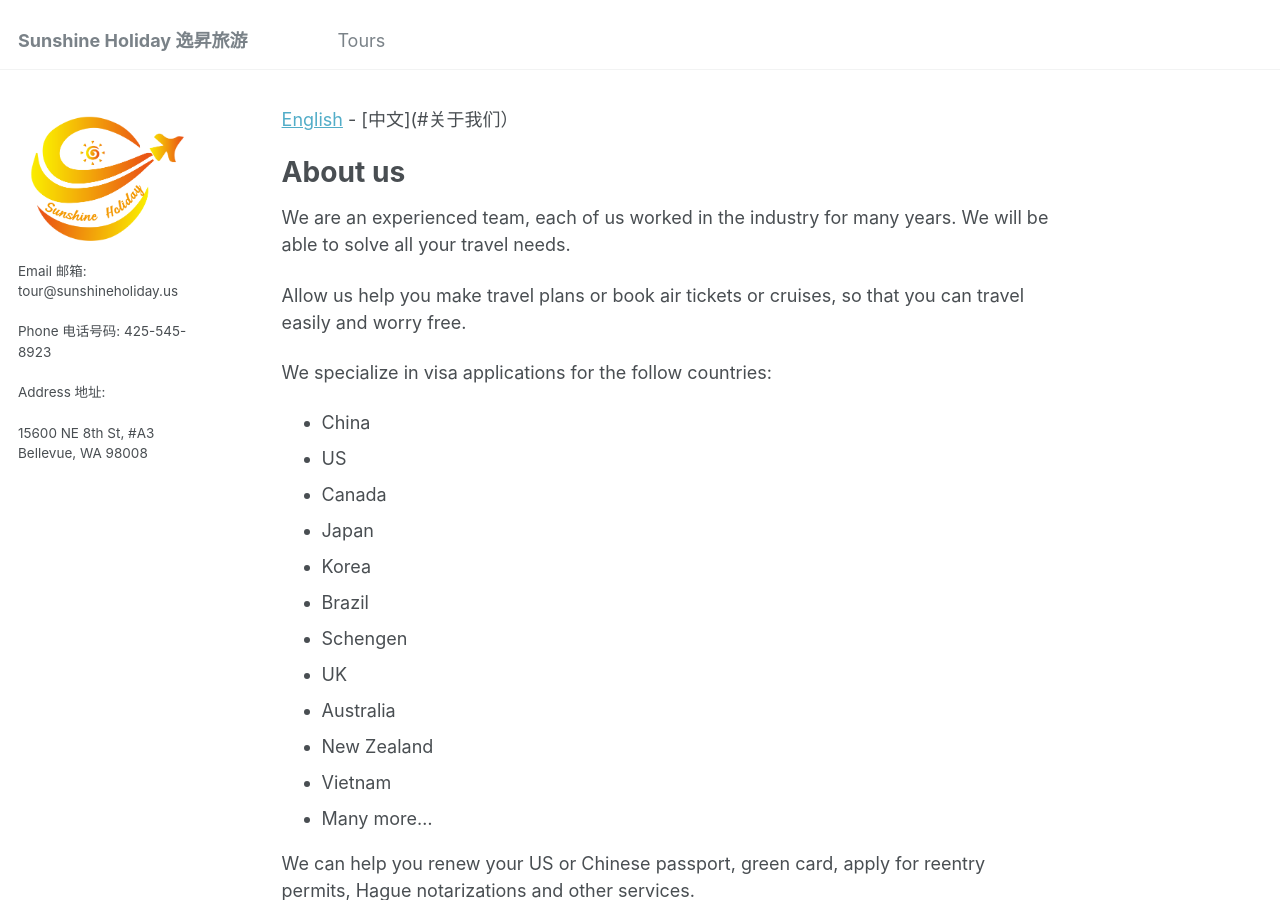
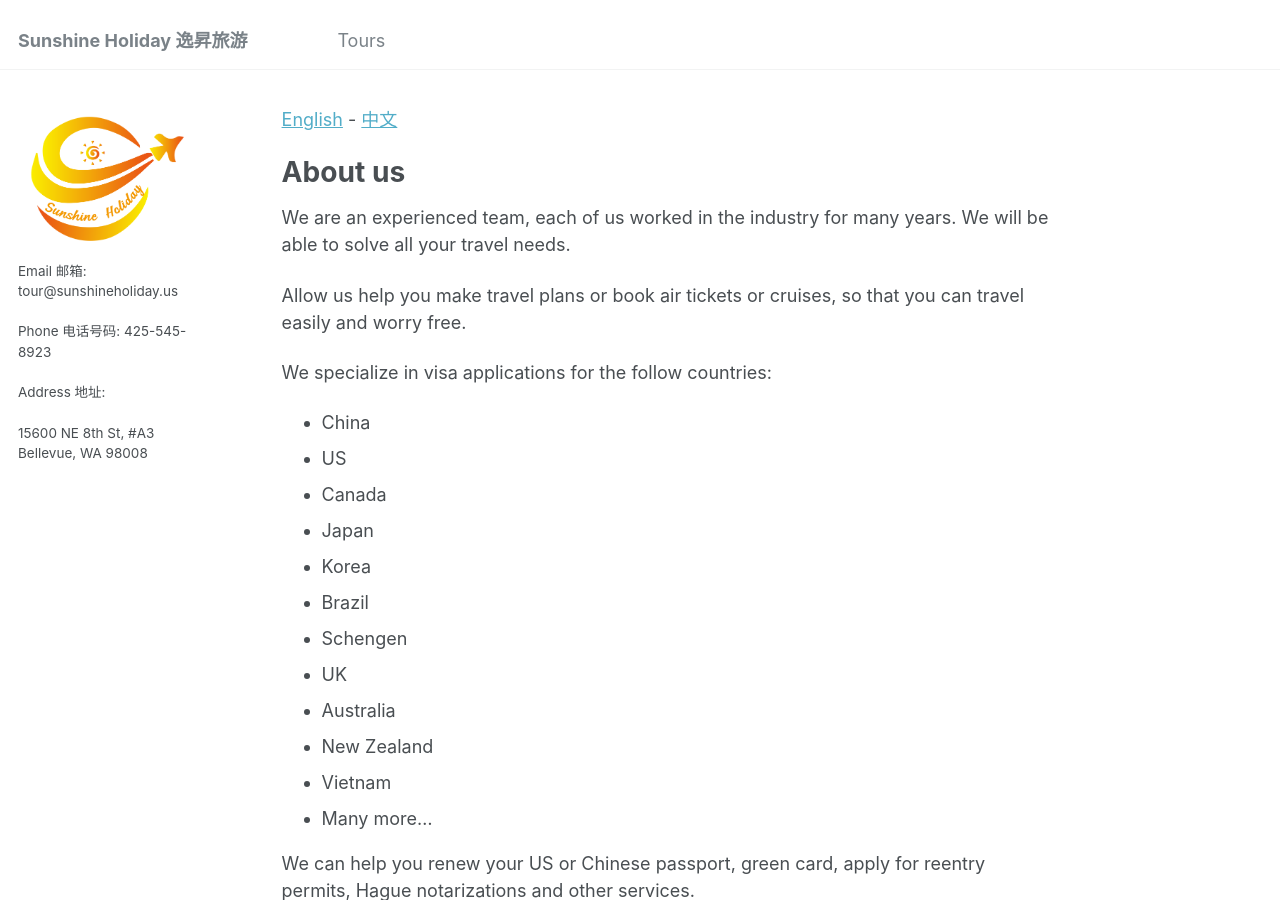
Before and after one commit to sunshineholidayus/web3, a Jekyll site: the page built from _pages/about.md, in a window 1280 px wide and 900 px high. Built offline with Jekyll 4.4.1, drawn with Linux system fonts in a browser that asks for light colours.

Commit message:
Update about.md

```diff
--- a/_pages/about.md
+++ b/_pages/about.md
@@ -7,7 +7,7 @@ redirect_from:
   - /about.html
 ---
 
-[English](#about-us) - [中文](#关于我们）
+[English](#about-us) - [中文](#关于我们)
 
 # About us
 
```
